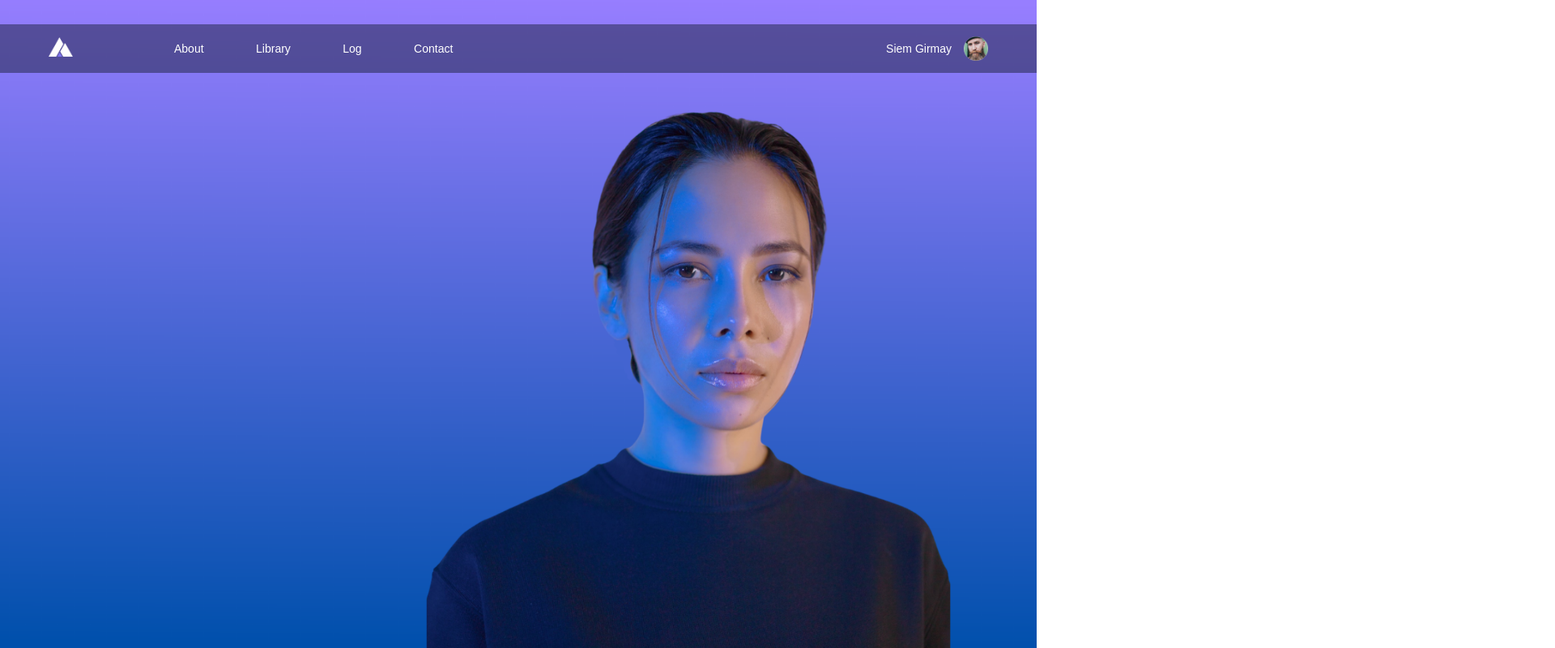
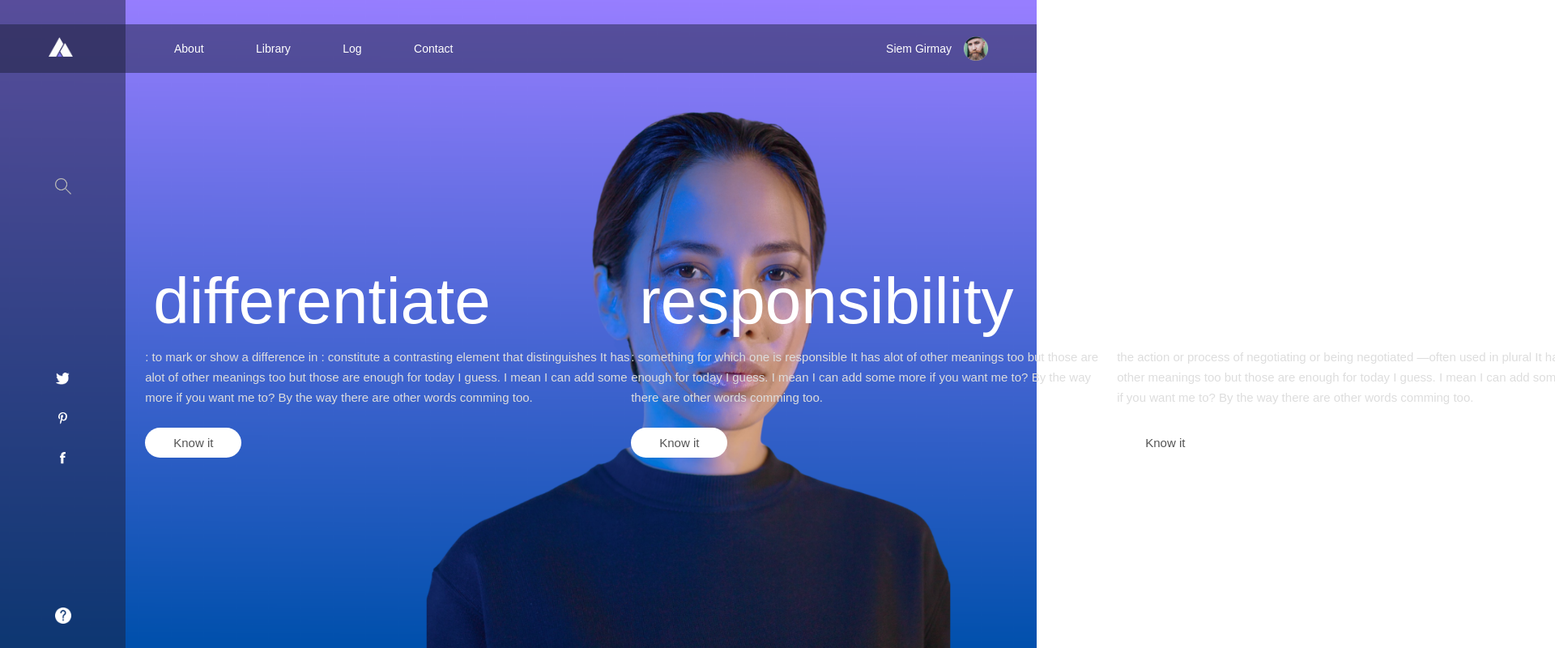
Before and after one commit to SiemGHM/Dictionary-, a plain HTML site: page index.html in a window 1280 px wide. Shown: the top 800 px of the page at 81% size, 1920 px wide, since content can reach past the window. Drawn offline with Linux system fonts and the light colour scheme.

Commit message:
External design of the website finished. The next phase is the bback end with flask.

```diff
--- a/index.html
+++ b/index.html
@@ -25,4 +25,58 @@
                 <img src="images/user.png">
             </div>
         </div>
+        <div class="sidebar">
+            <img src="images/search.png" class="search-icon">
+            <div class="social-links">
+                <!a href="https://twitter.com/siemghirmai"><img src="images/tw.png" ></a>
+                <img src="images/pt.png">
+                <img src="images/fb.png">
+            </div>
+            <img src="images/info.png" class="info-icon">
+        </div>
+
+        <div class="msg-container">
+            <div id="slider">
+                <div class="msg-col">
+                    <h1> differentiate </h1>
+                    <p>: to mark or show a difference in : constitute a contrasting element that distinguishes
+                         It has alot of other meanings too but those are enough for today I guess. I mean
+                         I can add some more if you want me to? By the way there are other words comming too.</p>
+                    <a href="">Know it</a>
+                </div>
+                <div class="msg-col">
+                    <h1> responsibility </h1>
+                    <p>: something for which one is responsible
+                         It has alot of other meanings too but those are enough for today I guess. I mean
+                         I can add some more if you want me to? By the way there are other words comming too.</p>
+                    <a href="">Know it</a>
+                </div>
+                <div class="msg-col">
+                    <h1> negotiation </h1>
+                    <p>the action or process of negotiating or being negotiated —often used in plural
+                         It has alot of other meanings too but those are enough for today I guess. I mean
+                         I can add some more if you want me to? By the way there are other words comming too.</p>
+                    <a href="">Know it</a>
+                </div>
+                <div class="msg-col">
+                    <h1> recommendation </h1>
+                    <p>suggestion made to someone to choose something over the others
+                         It has alot of other meanings too but those are enough for today I guess. I mean
+                         I can add some more if you want me to? By the way there are other words comming too.</p>
+                    <a href="">Know it</a>
+                </div>
+                <div class="msg-col">
+                    <h1> opportunity </h1>
+                    <p>: chance.
+                         It has alot of other meanings too but those are enough for today I guess. I mean
+                         I can add some more if you want me to? By the way there are other words comming too.</p>
+                    <a href="">Know it</a>
+                </div>
+        </div>
+
+
+
     </div>
+
+</body>
+</html>
--- a/style.css
+++ b/style.css
@@ -54,7 +54,7 @@ nav ul li a{
 .user{
     display: flex;
     align-items: center;
-    color: white;
+    color: #fff;
     font-size: 14px;
 }
 
@@ -63,3 +63,87 @@ nav ul li a{
     margin-left: 15px;
     cursor: pointer;
 }
+
+.sidebar {
+    width: 155px;
+    height:100vh;
+    background: rgba(29,31,58,0.5);
+    position:absolute;
+    top:0;
+    left:0;
+}
+
+.search-icon {
+    width: 20px;
+    display:block;
+    margin: 220px auto 0;
+}
+
+.social-links{
+    width: 20px;
+    display: block;
+    margin: 220px auto 0;
+    text-align: center;
+}
+
+
+.social-links img{
+    height: 15px;
+    margin-bottom: 30px;
+
+ }
+
+
+ .info-icon{
+     width: 20px;
+     position: absolute;
+     left:50%;
+     bottom: 30px;
+     transform: translateX(-50%);
+ }
+
+
+ .msg-container {
+     width: 600px;
+     height: 280px;
+     position: absolute;
+     left: 14%;
+     top: 57%;
+     transform: translateY(-50%)
+ }
+
+
+ #slider{
+     display: inline-flex;
+
+ }
+
+ .msg-col {
+     width: 600px;
+     height:280px;
+ }
+
+
+ .msg-col h1{
+     color: #fff;
+     font-size: 80px;
+     font-weight: 100;
+     margin: 10px;
+ }
+
+ .msg-col p{
+     color: #ddd;
+     font-size: 15px;
+     line-height: 25px;
+ }
+
+ .msg-col a{
+     display: inline-block;
+     text-decoration: none;
+     color: #555;
+     background: #fff;
+     font-size: 15px;
+     padding: 10px 35px;
+     border-radius: 30px;
+     margin-top:25px;
+ }
```
